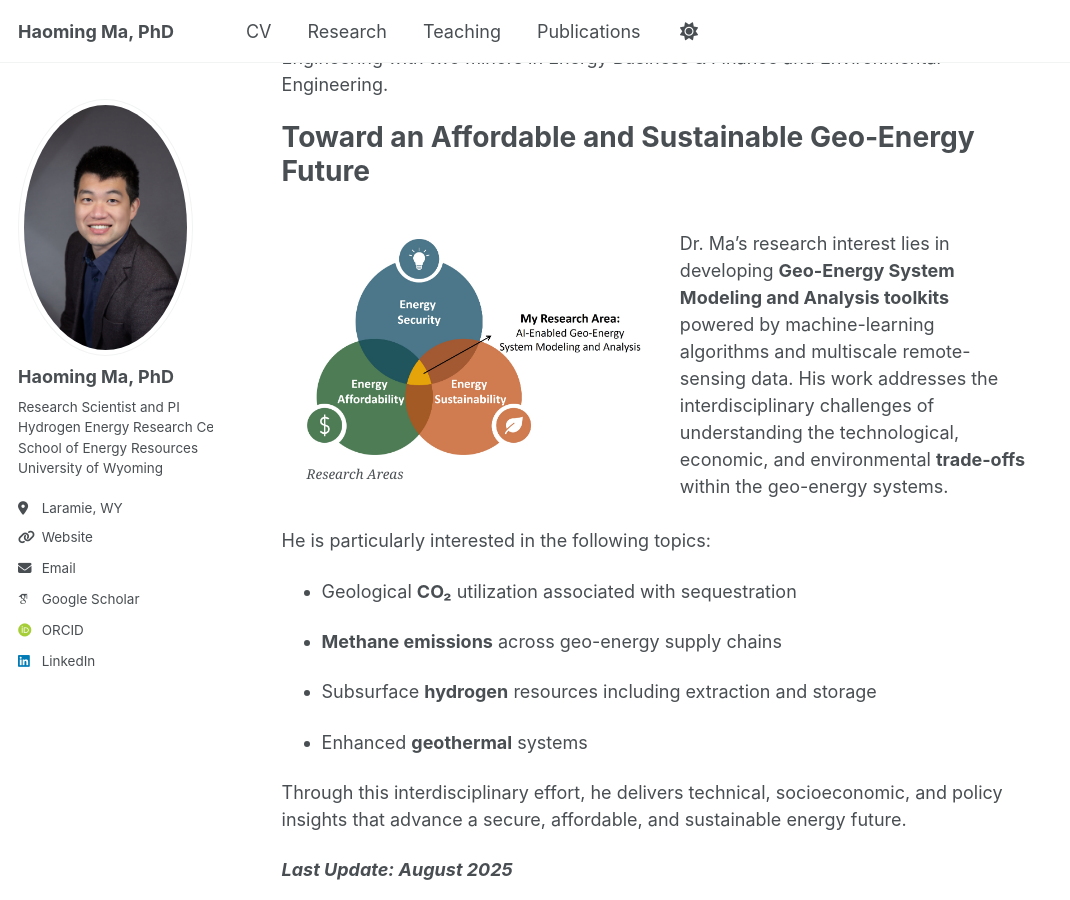
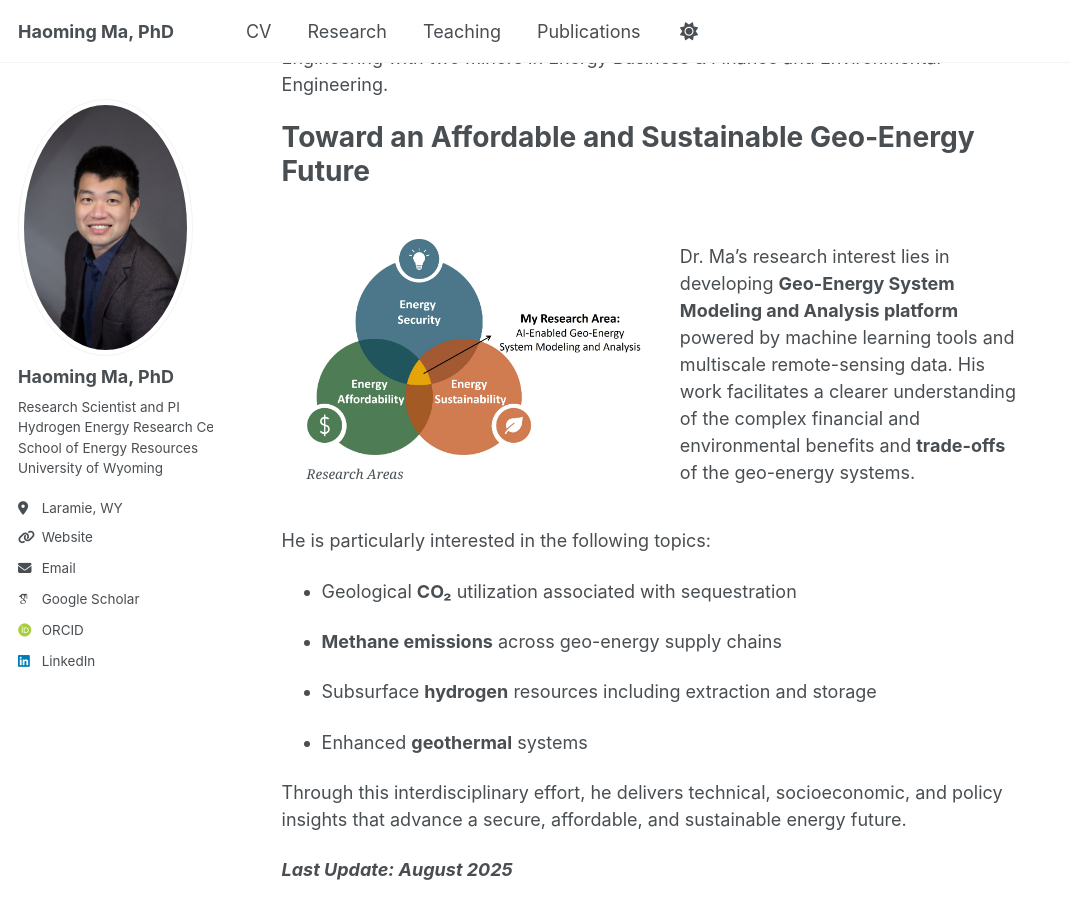
Before and after one commit to haoming-ma/haoming-ma.github.io, a Jekyll site: the page built from _pages/about.md, in a window 1280 px wide and 900 px high, scrolled down 418 px. Shown: the whole window, without its empty margins (0-1070 px from the left). Built offline with Jekyll 4.4.1, drawn with Linux system fonts in a browser that asks for light colours; some web fonts are replaced.

Commit message:
Update about.md

```diff
--- a/_pages/about.md
+++ b/_pages/about.md
@@ -26,10 +26,8 @@ Toward an Affordable and Sustainable Geo‑Energy Future
   <!-- Description text -->
   <div style="flex:1 1 360px; max-width:45%; font-size:1rem; line-height:1.5;">
     Dr. Ma&rsquo;s research interest lies in developing
-    <strong>Geo-Energy System Modeling and Analysis toolkits</strong> powered by
-    machine-learning algorithms and multiscale remote-sensing data. His work addresses
-    the interdisciplinary challenges of understanding the technological, economic, and
-    environmental <strong>trade-offs</strong> within the geo-energy systems.
+    <strong>Geo-Energy System Modeling and Analysis platform</strong> powered by
+    machine learning tools and multiscale remote-sensing data. His work facilitates a clearer understanding of the complex financial and environmental benefits and <strong>trade-offs</strong> of the geo-energy systems.
   </div>
 
 </div>
```
